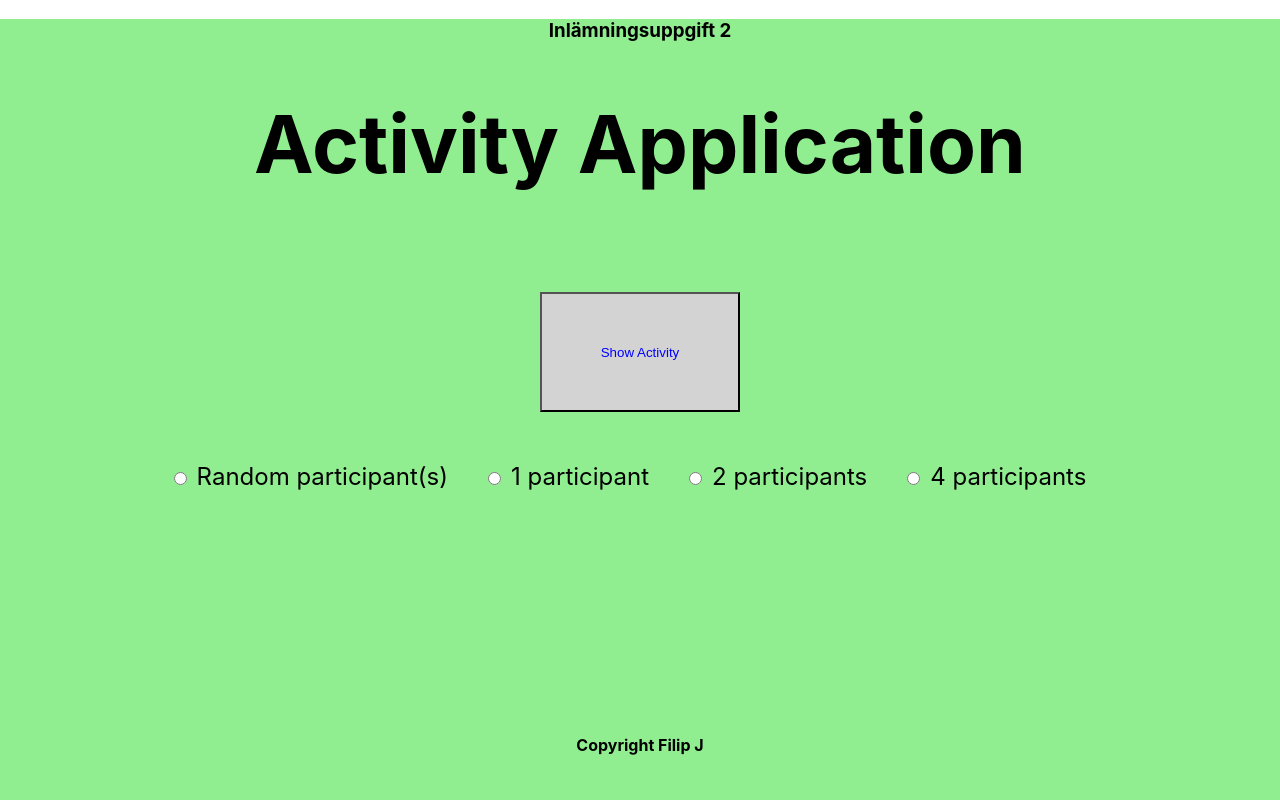
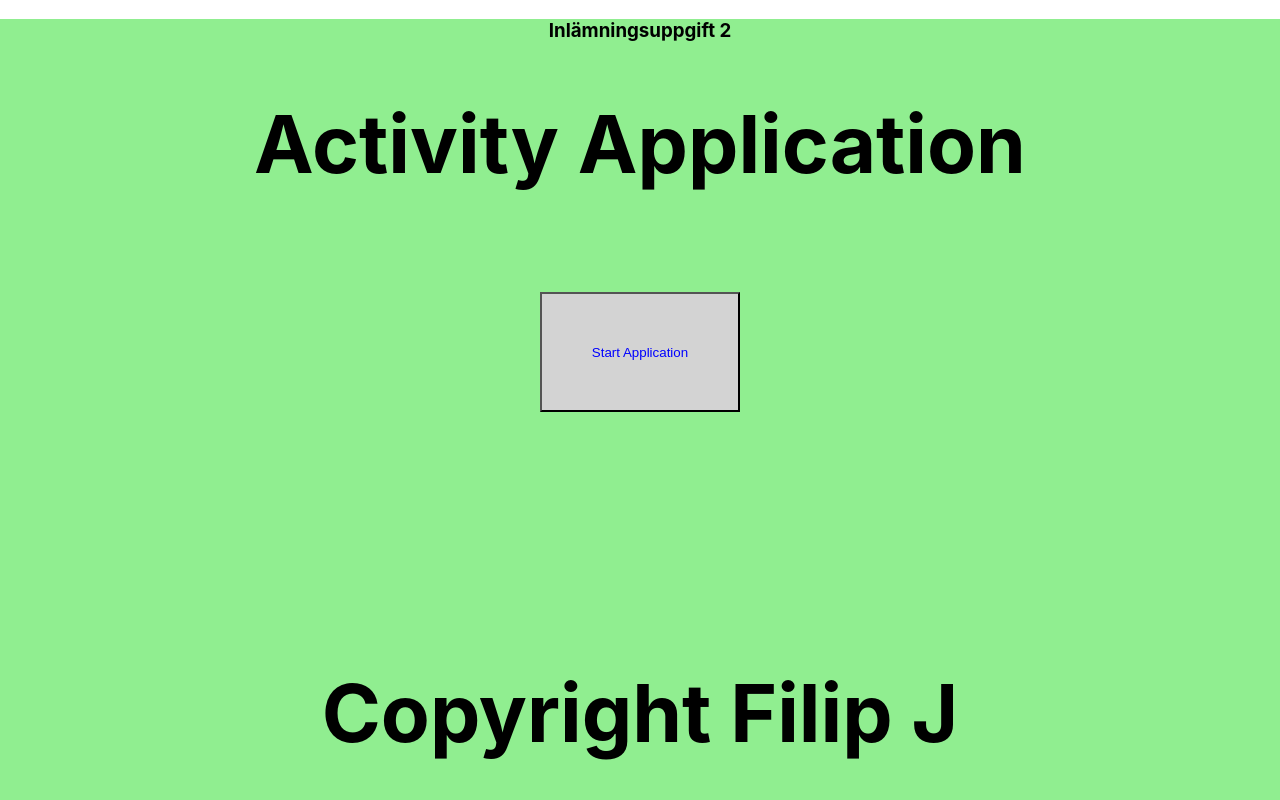
Before and after one commit to FJo88/inlamning2React, a React (Create React App) app: page / in a window 1280 px wide. Shown: the top 800 px of the page. Built offline with nearby package versions, Linux system fonts and the light colour scheme.

Commit message:
Moved stuuf to Activity.jsx

```diff
--- a/src/App.css
+++ b/src/App.css
@@ -12,8 +12,16 @@ input{
 label{
   margin-right: 30px;
 }
+.start{
+  height: 120px;
+  width: 200px;
+  color: blue;
+  background-color: lightgrey;
+}
 .button{
-  margin-bottom: 50px;
+  justify-content: center;
+  margin-bottom: 20px;
+  margin-left: 30%;
   height: 120px;
   width: 200px;
   color: blue;
@@ -26,15 +34,15 @@ label{
 .act{
   border: solid black 3px;
   padding: 15px;
-  margin-left: 35%;
-  margin-right: 35%;
+  margin-left: 30%;
+  margin-right: 30%;
   text-align: left;
 
 }
 .foot{
-
+  font-size: 5rem;
   display: flex;
   align-items: center;
   justify-content: center;
-  height: 400px;
+  height: 600px;
 }
--- a/src/App.js
+++ b/src/App.js
@@ -1,31 +1,23 @@
 import Activity from './components/Activity';
 import './App.css';
-import { act } from 'react-dom/cjs/react-dom-test-utils.development';
-import { useState } from 'react';
+import { useState, useEffect } from 'react';
 
 function App() {
-  const [showActivty, setshowActivty] = useState(false);
+  const [startButton, setstartButton] = useState(false);
+
+
 
   return (
     <div className="App">
-    <h3>Inlämningsuppgift 2</h3>
-    <h1>Activity Application</h1>
-    <div className='content'>
-        <button className='button' onClick={() => {setshowActivty(!showActivty)
-        }}>{showActivty ? "Hide Activity": "Show Activity"}</button>
+      <h3>Inlämningsuppgift 2</h3>
+      <h1>Activity Application</h1>
+      <div>
 
-    </div>
-    <div className='radio'>
-    <input type="radio" name='participants' value= "0" id="random"/>
-      <label htmlFor="random">Random participant(s)</label>
-      <input type="radio" name='participants' value= "1" id="part1"/>
-      <label htmlFor="part1">1 participant</label>
-      <input type="radio" name='participants' value= "2" id='part2' />
-      <label htmlFor="part2">2 participants</label>
-      <input type="radio" name='participants' value= "4" id='part4' />
-      <label htmlFor="part4">4 participants</label>
-    </div>
-      {showActivty && <Activity/>}
+       {!startButton ? (<button className='start' onClick={() => {setstartButton(true)
+        }}>Start Application</button>)
+        :
+        (<Activity/>)}
+      </div>
       <footer className='foot'><strong>Copyright Filip J</strong></footer>
     </div>
   );
--- a/src/components/Activity.jsx
+++ b/src/components/Activity.jsx
@@ -1,10 +1,11 @@
-import React, { Component } from 'react';
 import { useState, useEffect } from 'react';
 
 export default function Activity() {
 let radioButtons = document.querySelectorAll('input[name="participants"]');
     let selectedValue = 0;
     let url = "";
+    const [activities, setactivities] = useState({});
+    const [clicked, setclicked] = useState(1);
 
     {radioButtons.forEach((button) => {
         if(button.checked){
@@ -13,6 +14,7 @@ let radioButtons = document.querySelectorAll('input[name="participants"]');
        return selectedValue;
     })}
     console.log(selectedValue);
+    console.log(clicked);
 
     (selectedValue != 0 ? url ="http://www.boredapi.com/api/activity?participants="+selectedValue:
     url ="http://www.boredapi.com/api/activity/")
@@ -21,20 +23,34 @@ let radioButtons = document.querySelectorAll('input[name="participants"]');
         () =>{fetch(url)
         .then(response => response.json())
         .then(json => setactivities(json));
-    },[]
+    },[clicked]
         );
-    const [activities, setactivities] = useState({});
 
+    let handleClick = () => {
+        setclicked(clicked+1);
+    }
 
-
-
-  return (
+return (
     <div>
+        <h2>Choose how many participants or do not choose?</h2>
+        <div className='radio'>
+        <input type="radio" name='participants' value= "0" id="random"/>
+        <label htmlFor="random">Reset random participant(s)</label>
+        <input type="radio" name='participants' value= "1" id="part1"/>
+        <label htmlFor="part1">1 participant</label>
+        <input type="radio" name='participants' value= "2" id='part2' />
+        <label htmlFor="part2">2 participants</label>
+        <input type="radio" name='participants' value= "4" id='part4' />
+        <label htmlFor="part4">4 participants</label>
+        </div>
         <div className='act'>
+            <button className='button' onClick={handleClick}>New Activity</button>
             <h3><span>Activity:</span> {activities.activity}</h3>
             <h3><span>Type:</span> {activities.type}</h3>
             <h3><span>Participants:</span> {activities.participants}</h3>
         </div>
+
+        <h4> You have seen {clicked } {clicked > 1 ? "activities": "activity"} </h4>
     </div>
   );
 
```
